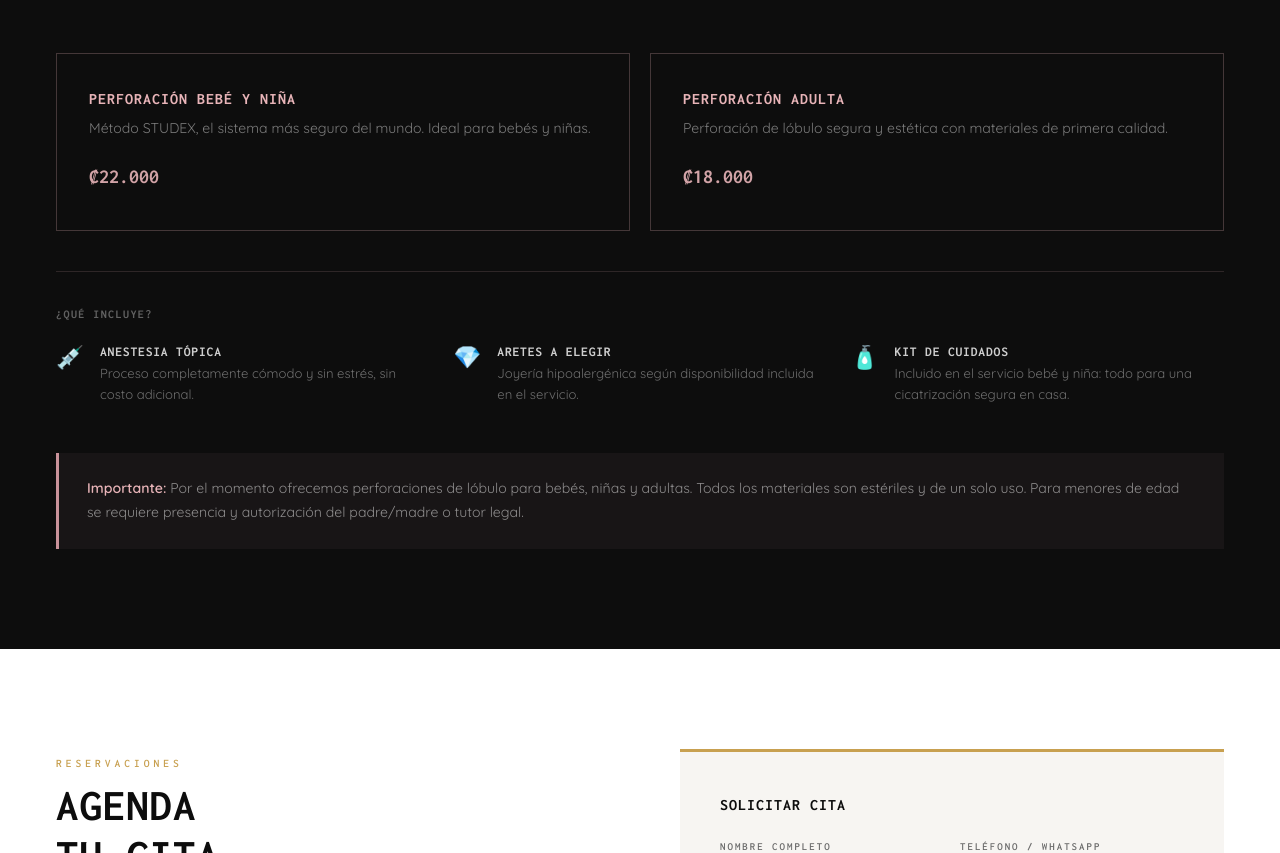
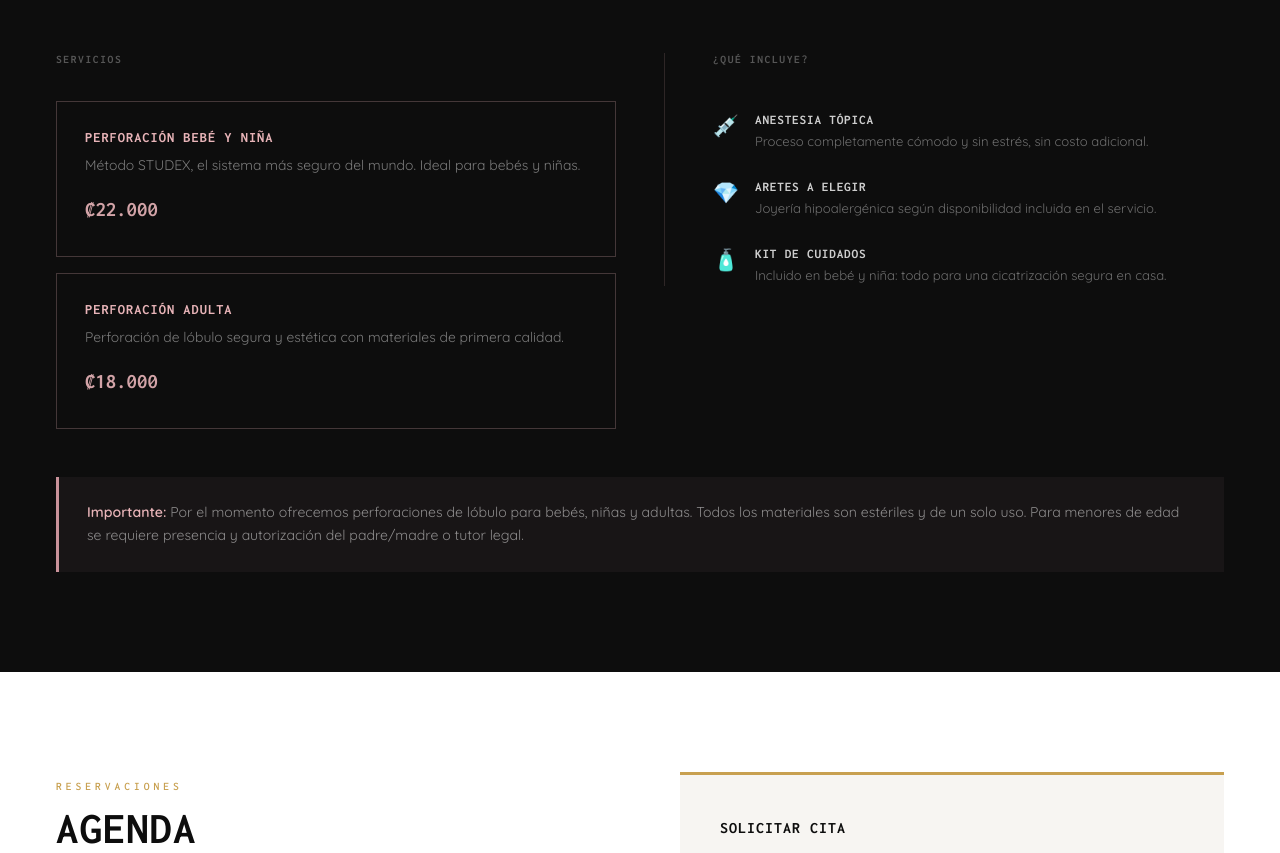
Before and after one commit to Blackdino1500Lx/KerryCare, a website: page index.html in a window 1280 px wide. Shown: the part 5675-6528 px from the top of the page. Drawn offline with Linux system fonts and the light colour scheme.

Commit message:
MINOR UI FIXES

```diff
--- a/css/styles.css
+++ b/css/styles.css
@@ -257,43 +257,42 @@ section { padding: 100px 56px; }
 .ziba .s-title { color: var(--white); }
 .ziba .s-sub { color: rgba(255,255,255,.5); }
 .ziba .s-label { color: var(--blush); }
-/* ── Dos servicios ── */
-.ziba-servicios {
-  display: grid; grid-template-columns: 1fr 1fr; gap: 20px; margin-top: 48px;
+/* ── Layout dos columnas ── */
+.ziba-cols {
+  display: grid; grid-template-columns: 1fr 1fr; gap: 48px; margin-top: 48px; align-items: start;
 }
+.ziba-col-label {
+  font-family: 'Inconsolata', monospace; font-size: .72rem; font-weight: 700;
+  text-transform: uppercase; letter-spacing: .14em; color: rgba(255,255,255,.3);
+  margin-bottom: 20px;
+}
+
+/* Columna servicios */
+.ziba-col-servicios { display: flex; flex-direction: column; gap: 16px; }
 .ziba-svc-card {
-  border: 1px solid rgba(232,180,184,.25); padding: 36px 32px;
+  border: 1px solid rgba(232,180,184,.25); padding: 28px 28px;
   transition: border-color .2s, background .2s;
 }
 .ziba-svc-card:hover { border-color: var(--blush); background: rgba(232,180,184,.05); }
 .ziba-svc-card h4 {
-  font-family: 'Inconsolata', monospace; font-size: 1rem; font-weight: 700;
-  text-transform: uppercase; letter-spacing: 1px; color: var(--blush); margin-bottom: 10px;
+  font-family: 'Inconsolata', monospace; font-size: .9rem; font-weight: 700;
+  text-transform: uppercase; letter-spacing: 1px; color: var(--blush); margin-bottom: 8px;
 }
-.ziba-svc-card p { font-size: .88rem; color: rgba(255,255,255,.45); line-height: 1.7; }
+.ziba-svc-card p { font-size: .87rem; color: rgba(255,255,255,.45); line-height: 1.7; margin: 0; }
 .ziba-svc-card .zprice {
-  margin-top: 20px; font-size: 1.25rem; font-weight: 700;
+  margin-top: 16px; font-size: 1.3rem; font-weight: 700;
   color: rgba(232,180,184,.9); font-family: 'Inconsolata', monospace;
 }
 
-/* ── Qué incluye ── */
-.ziba-incluye {
-  margin-top: 40px; border-top: 1px solid rgba(232,180,184,.15); padding-top: 36px;
+/* Columna incluye */
+.ziba-col-incluye {
+  border-left: 1px solid rgba(232,180,184,.15); padding-left: 48px;
+  display: flex; flex-direction: column; gap: 28px;
 }
-.ziba-incluye-titulo {
-  font-family: 'Inconsolata', monospace; font-size: .75rem; font-weight: 700;
-  text-transform: uppercase; letter-spacing: .12em; color: rgba(255,255,255,.35);
-  margin-bottom: 24px;
-}
-.ziba-incluye-items {
-  display: grid; grid-template-columns: repeat(3, 1fr); gap: 24px;
-}
-.ziba-item {
-  display: flex; gap: 16px; align-items: flex-start;
-}
-.ziba-item-icon { font-size: 1.4rem; line-height: 1; flex-shrink: 0; margin-top: 2px; }
+.ziba-item { display: flex; gap: 16px; align-items: flex-start; }
+.ziba-item-icon { font-size: 1.3rem; line-height: 1; flex-shrink: 0; margin-top: 2px; }
 .ziba-item strong {
-  display: block; font-size: .85rem; color: rgba(255,255,255,.8);
+  display: block; font-size: .83rem; color: rgba(255,255,255,.8);
   font-family: 'Inconsolata', monospace; text-transform: uppercase;
   letter-spacing: .06em; margin-bottom: 4px;
 }
@@ -462,8 +461,8 @@ footer { background: var(--navy-dk); color: rgba(255,255,255,.4); padding: 48px
   .services-grid { grid-template-columns: 1fr 1fr; }
   .ziba-intro { flex-direction: column; gap: 32px; }
   .ziba-intro-img { flex: 0 0 auto; width: 100%; }
-  .ziba-servicios { grid-template-columns: 1fr; }
-  .ziba-incluye-items { grid-template-columns: 1fr; gap: 20px; }
+  .ziba-cols { grid-template-columns: 1fr; gap: 36px; }
+  .ziba-col-incluye { border-left: none; padding-left: 0; border-top: 1px solid rgba(232,180,184,.15); padding-top: 32px; }
   .booking-inner { grid-template-columns: 1fr; gap: 48px; }
   .gallery-grid { grid-template-columns: repeat(2, 1fr); }
   .footer-inner { grid-template-columns: 1fr; gap: 32px; }
--- a/index.html
+++ b/index.html
@@ -333,8 +333,12 @@
         <img src="img/banner-ziba.png" alt="Zibá Piercing Studio — Kerry Care"/>
       </div>
     </div>
-    <!-- Dos servicios -->
-    <div class="ziba-servicios">
+    <!-- Servicios + Incluye lado a lado -->
+    <div class="ziba-cols">
+
+      <!-- Columna izquierda: servicios -->
+      <div class="ziba-col-servicios">
+        <p class="ziba-col-label">Servicios</p>
         <div class="ziba-svc-card">
           <h4>Perforación Bebé y Niña</h4>
           <p>Método STUDEX, el sistema más seguro del mundo. Ideal para bebés y niñas.</p>
@@ -347,10 +351,9 @@
         </div>
       </div>
 
-    <!-- Qué incluye -->
-    <div class="ziba-incluye">
-      <p class="ziba-incluye-titulo">¿Qué incluye?</p>
-      <div class="ziba-incluye-items">
+      <!-- Columna derecha: qué incluye -->
+      <div class="ziba-col-incluye">
+        <p class="ziba-col-label">¿Qué incluye?</p>
         <div class="ziba-item">
           <span class="ziba-item-icon">💉</span>
           <div>
@@ -369,10 +372,11 @@
           <span class="ziba-item-icon">🧴</span>
           <div>
             <strong>Kit de cuidados</strong>
-            <p>Incluido en el servicio bebé y niña: todo para una cicatrización segura en casa.</p>
+            <p>Incluido en bebé y niña: todo para una cicatrización segura en casa.</p>
           </div>
         </div>
       </div>
+
     </div>
 
     <div class="ziba-note">
```
Lines whose indentation alone changed are shown as unchanged.
